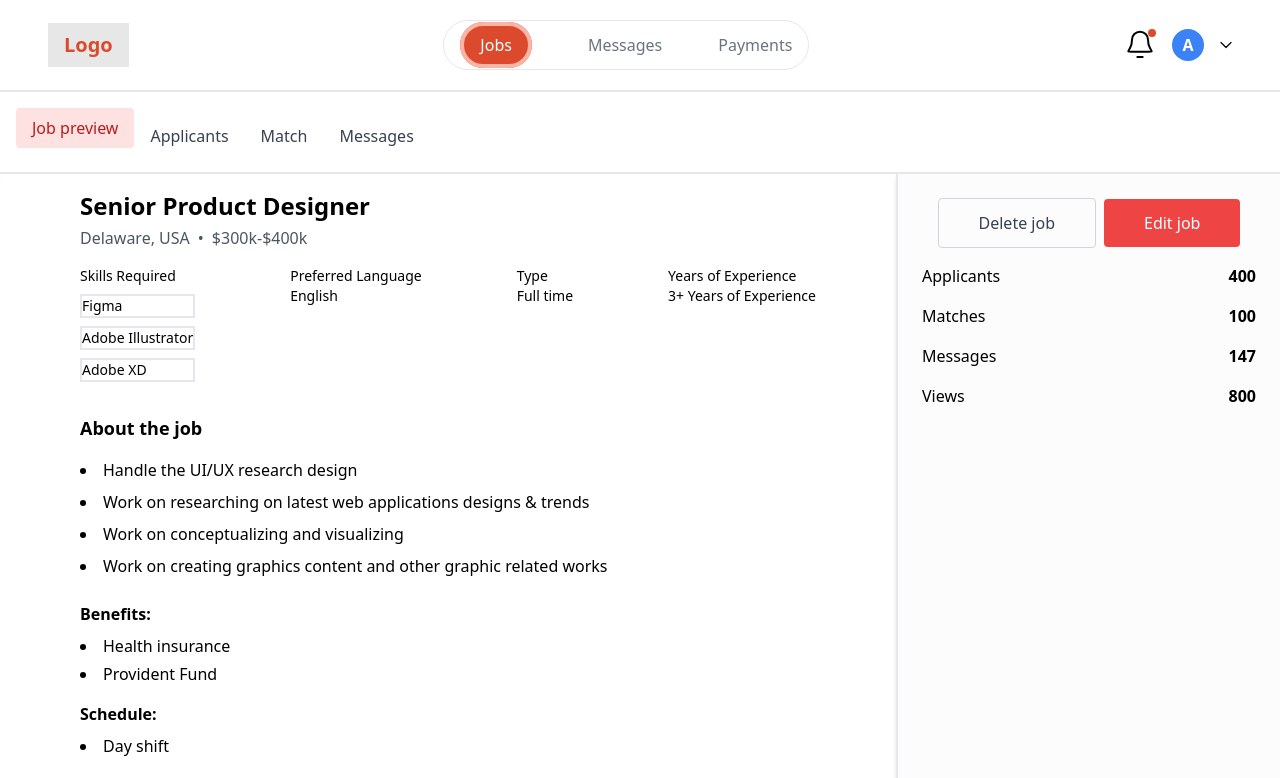
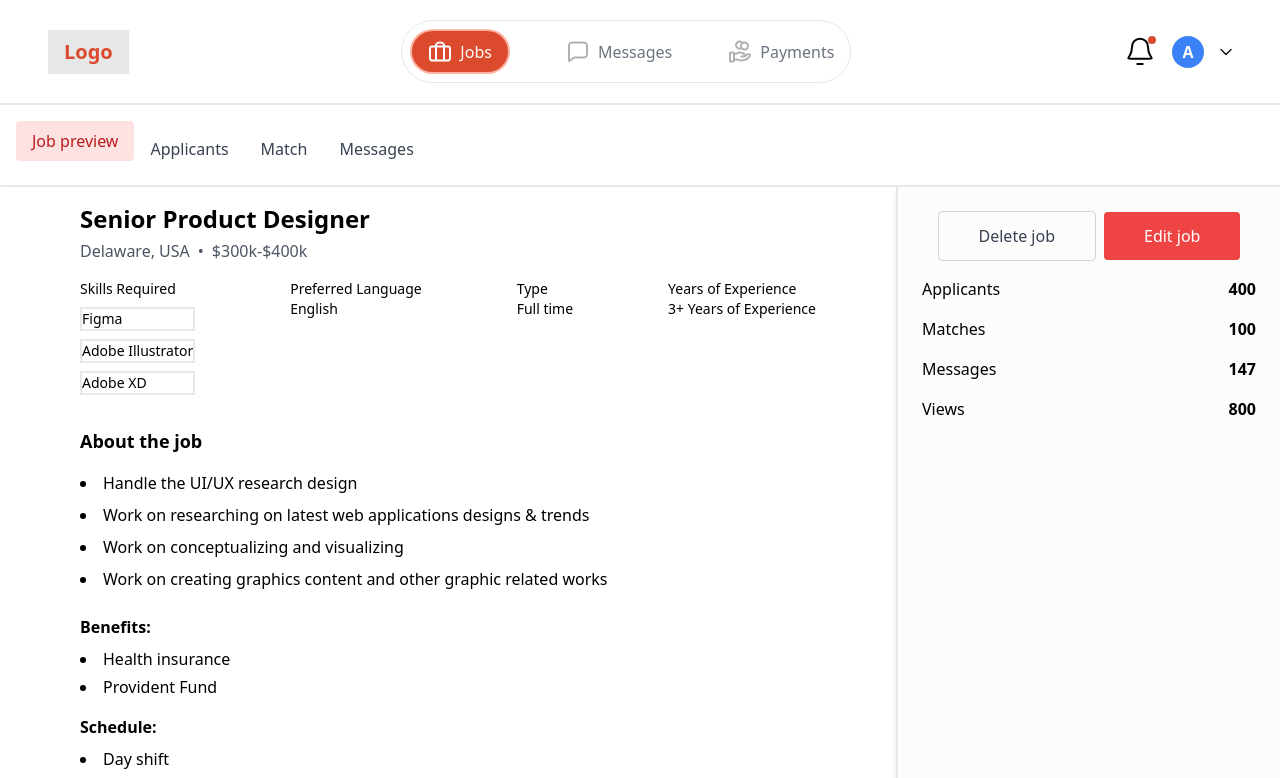
Before and after one commit to Suryansh777777/TechKareerxOratory, a React (Vite) app: page / in a window 1280 px wide. Shown: the top 778 px of the page. Built offline with nearby package versions, Linux system fonts and the light colour scheme.

Commit message:
chore: Add icons for job actions in JobStats component

```diff
--- a/src/components/job/JobStats.jsx
+++ b/src/components/job/JobStats.jsx
@@ -1,5 +1,124 @@
 import React from "react";
 import Button from "../common/Button";
+
+const deleteJobIcon = () => (
+  <svg
+    xmlns="http://www.w3.org/2000/svg"
+    width="17"
+    height="16"
+    fill="none"
+    viewBox="0 0 17 16"
+  >
+    <path
+      stroke="#DC4A2D"
+      stroke-linecap="round"
+      stroke-linejoin="round"
+      d="M6 .5h5M1 3h15m-1.667 0-.584 8.766c-.088 1.315-.132 1.973-.416 2.472a2.5 2.5 0 0 1-1.082 1.012c-.516.25-1.175.25-2.493.25H7.242c-1.318 0-1.977 0-2.493-.25a2.5 2.5 0 0 1-1.082-1.012c-.284-.5-.328-1.157-.416-2.472L2.667 3m4.166 3.75v4.167m3.334-4.167v4.167"
+    />
+  </svg>
+);
+
+const editJobIcon = () => (
+  <svg
+    xmlns="http://www.w3.org/2000/svg"
+    width="16"
+    height="16"
+    fill="none"
+    viewBox="0 0 16 16"
+  >
+    <g clip-path="url(#a)">
+      <path
+        stroke="#fff"
+        stroke-linecap="round"
+        stroke-linejoin="round"
+        stroke-width="1.6"
+        d="M12 6.667 9.333 4M1.667 14.333l2.256-.25c.276-.031.413-.046.542-.088.114-.037.223-.09.324-.155.113-.075.21-.173.407-.37L14 4.668A1.886 1.886 0 1 0 11.333 2L2.53 10.804c-.196.196-.294.294-.369.407-.066.1-.118.21-.155.324-.042.129-.057.266-.088.542l-.25 2.256Z"
+      />
+    </g>
+    <defs>
+      <clipPath id="a">
+        <path fill="#fff" d="M0 0h16v16H0z" />
+      </clipPath>
+    </defs>
+  </svg>
+);
+const userIcon = () => (
+  <svg
+    xmlns="http://www.w3.org/2000/svg"
+    width="20"
+    height="20"
+    fill="none"
+    viewBox="0 0 20 20"
+  >
+    <path
+      stroke="#4F4F4F"
+      stroke-linecap="round"
+      stroke-linejoin="round"
+      stroke-width="1.6"
+      d="M18.333 17.5v-1.667a3.335 3.335 0 0 0-2.5-3.228m-2.916-9.863a3.334 3.334 0 0 1 0 6.182m1.25 8.576c0-1.553 0-2.33-.254-2.942a3.333 3.333 0 0 0-1.804-1.804c-.613-.254-1.39-.254-2.942-.254h-2.5c-1.553 0-2.33 0-2.943.254a3.334 3.334 0 0 0-1.804 1.804c-.253.612-.253 1.389-.253 2.942M11.25 5.833a3.333 3.333 0 1 1-6.667 0 3.333 3.333 0 0 1 6.667 0Z"
+    />
+  </svg>
+);
+
+const usercheckIcon = () => (
+  <svg
+    xmlns="http://www.w3.org/2000/svg"
+    width="20"
+    height="20"
+    fill="none"
+    viewBox="0 0 20 20"
+  >
+    <path
+      stroke="#4F4F4F"
+      stroke-linecap="round"
+      stroke-linejoin="round"
+      stroke-width="1.6"
+      d="M10 12.917H6.25c-1.163 0-1.744 0-2.218.143a3.333 3.333 0 0 0-2.222 2.222c-.143.473-.143 1.055-.143 2.218M13.333 15 15 16.667l3.333-3.334m-6.25-7.083a3.75 3.75 0 1 1-7.5 0 3.75 3.75 0 0 1 7.5 0Z"
+    />
+  </svg>
+);
+
+const messageIcon = () => (
+  <svg
+    xmlns="http://www.w3.org/2000/svg"
+    width="20"
+    height="20"
+    fill="none"
+    viewBox="0 0 20 20"
+  >
+    <path
+      stroke="#4F4F4F"
+      stroke-linecap="round"
+      stroke-linejoin="round"
+      stroke-width="1.6"
+      d="M2.5 6.5c0-1.4 0-2.1.272-2.635a2.5 2.5 0 0 1 1.093-1.093C4.4 2.5 5.1 2.5 6.5 2.5h7c1.4 0 2.1 0 2.635.272a2.5 2.5 0 0 1 1.092 1.093C17.5 4.4 17.5 5.1 17.5 6.5V11c0 1.4 0 2.1-.273 2.635a2.5 2.5 0 0 1-1.092 1.092C15.6 15 14.9 15 13.5 15H8.07c-.52 0-.78 0-1.029.051a2.5 2.5 0 0 0-.635.223c-.226.115-.429.278-.835.603l-1.988 1.59c-.347.277-.52.416-.666.416a.417.417 0 0 1-.326-.157c-.091-.114-.091-.336-.091-.78V6.5Z"
+    />
+  </svg>
+);
+const eyeIcon = () => (
+  <svg
+    xmlns="http://www.w3.org/2000/svg"
+    width="20"
+    height="20"
+    fill="none"
+    viewBox="0 0 20 20"
+  >
+    <path
+      stroke="#4F4F4F"
+      stroke-linecap="round"
+      stroke-linejoin="round"
+      stroke-width="1.6"
+      d="M2.017 10.594c-.114-.18-.17-.27-.202-.408a.978.978 0 0 1 0-.372c.032-.139.088-.229.202-.408.938-1.485 3.73-5.24 7.983-5.24 4.255 0 7.046 3.755 7.984 5.24.113.18.17.27.202.408a.976.976 0 0 1 0 .372c-.032.139-.089.229-.202.408-.938 1.485-3.73 5.24-7.984 5.24s-7.045-3.755-7.983-5.24Z"
+    />
+    <path
+      stroke="#4F4F4F"
+      stroke-linecap="round"
+      stroke-linejoin="round"
+      stroke-width="1.6"
+      d="M10 12.5a2.5 2.5 0 1 0 0-5 2.5 2.5 0 0 0 0 5Z"
+    />
+  </svg>
+);
 
 const JobStats = () => {
   return (
--- a/src/components/layout/Header.jsx
+++ b/src/components/layout/Header.jsx
@@ -1,30 +1,85 @@
 import React from "react";
-import Icon from "../common/Icon";
+
+const JobsIcon = () => (
+  <svg
+    xmlns="http://www.w3.org/2000/svg"
+    width="24"
+    height="25"
+    fill="none"
+    viewBox="0 0 24 25"
+  >
+    <path
+      stroke="#fff"
+      stroke-linecap="round"
+      stroke-linejoin="round"
+      stroke-width="2"
+      d="M8 21.5v-14c0-.93 0-1.395.102-1.776a3 3 0 0 1 2.121-2.122C10.605 3.5 11.07 3.5 12 3.5c.93 0 1.395 0 1.777.102a3 3 0 0 1 2.12 2.122C16 6.105 16 6.57 16 7.5v14m-10.8 0h13.6c1.12 0 1.68 0 2.108-.218a2 2 0 0 0 .874-.874C22 19.98 22 19.42 22 18.3v-7.6c0-1.12 0-1.68-.218-2.108a2 2 0 0 0-.874-.874C20.48 7.5 19.92 7.5 18.8 7.5H5.2c-1.12 0-1.68 0-2.108.218a2 2 0 0 0-.874.874C2 9.02 2 9.58 2 10.7v7.6c0 1.12 0 1.68.218 2.108a2 2 0 0 0 .874.874c.428.218.988.218 2.108.218Z"
+    />
+  </svg>
+);
+
+const MessagesIcon = () => (
+  <svg
+    xmlns="http://www.w3.org/2000/svg"
+    width="24"
+    height="25"
+    fill="none"
+    viewBox="0 0 24 25"
+  >
+    <path
+      stroke="#B0B0B0"
+      stroke-linecap="round"
+      stroke-linejoin="round"
+      stroke-width="2"
+      d="M3 8.3c0-1.68 0-2.52.327-3.162a3 3 0 0 1 1.311-1.311C5.28 3.5 6.12 3.5 7.8 3.5h8.4c1.68 0 2.52 0 3.162.327a3 3 0 0 1 1.311 1.311C21 5.78 21 6.62 21 8.3v5.4c0 1.68 0 2.52-.327 3.162a3 3 0 0 1-1.311 1.311c-.642.327-1.482.327-3.162.327H9.684c-.624 0-.936 0-1.235.061a2.997 2.997 0 0 0-.762.267c-.27.14-.514.334-1.002.724L4.3 21.46c-.416.333-.624.5-.8.5a.5.5 0 0 1-.39-.188C3 21.635 3 21.368 3 20.836V8.3Z"
+    />
+  </svg>
+);
+
+const PaymentsIcon = () => (
+  <svg
+    xmlns="http://www.w3.org/2000/svg"
+    width="24"
+    height="25"
+    fill="none"
+    viewBox="0 0 24 25"
+  >
+    <path
+      stroke="#B0B0B0"
+      stroke-linecap="round"
+      stroke-linejoin="round"
+      stroke-width="2"
+      d="M13.53 8.852a3.5 3.5 0 1 1 .941-4.704M6 20.588h2.61c.34 0 .679.04 1.009.12l2.758.67a4.26 4.26 0 0 0 1.826.043l3.05-.593a4.204 4.204 0 0 0 2.127-1.107l2.158-2.1a1.503 1.503 0 0 0 0-2.168 1.61 1.61 0 0 0-2.06-.143l-2.515 1.835a2.12 2.12 0 0 1-1.25.405h-2.427 1.545c.871 0 1.577-.687 1.577-1.534v-.307a1.54 1.54 0 0 0-1.194-1.487l-2.385-.58a5.03 5.03 0 0 0-1.186-.142c-.965 0-2.711.799-2.711.799L6 15.525M20 7a3.5 3.5 0 1 1-7 0 3.5 3.5 0 0 1 7 0ZM2 15.1v5.8c0 .56 0 .84.109 1.054a1 1 0 0 0 .437.437c.214.109.494.109 1.054.109h.8c.56 0 .84 0 1.054-.109a1 1 0 0 0 .437-.437C6 21.74 6 21.46 6 20.9v-5.8c0-.56 0-.84-.109-1.054a1 1 0 0 0-.437-.437C5.24 13.5 4.96 13.5 4.4 13.5h-.8c-.56 0-.84 0-1.054.109a1 1 0 0 0-.437.437C2 14.26 2 14.54 2 15.1Z"
+    />
+  </svg>
+);
 
 const Header = () => {
   return (
-    <header className="bg-white ">
-      <div className=" mx-auto px-12 py-5 flex items-center border-b-2 justify-between">
+    <header className="bg-white">
+      <div className="mx-auto px-12 py-5 flex items-center border-b-2 justify-between">
         <div className="text-xl text-[#DC4A2D] bg-[#E7E7E7] px-4 py-2 font-bold">
           Logo
         </div>
         <nav className="hidden md:block">
-          <ul className="flex space-x-14 border rounded-full px-4 py-3  ">
-            <li>
-              <a
-                href="#"
-                className="text-white font-medium border-4 px-4 py-2 rounded-full bg-[#DC4A2D] border-[#FCB4A5]"
-              >
-                Jobs
-              </a>
+          <ul className="flex space-x-14 border rounded-full px-2 py-2">
+            <li className="flex items-center">
+              <div className="flex items-center text-white font-medium border-2 px-4 py-2 rounded-full bg-[#DC4A2D] border-[#FCB4A5]">
+                <JobsIcon />
+                <a href="#" className=" ml-2">
+                  Jobs
+                </a>
+              </div>
             </li>
-            <li>
-              <a href="#" className="text-gray-500">
+            <li className="flex items-center">
+              <MessagesIcon />
+              <a href="#" className="text-gray-500 ml-2">
                 Messages
               </a>
             </li>
-            <li>
-              <a href="#" className="text-gray-500">
+            <li className="flex items-center">
+              <PaymentsIcon />
+              <a href="#" className="text-gray-500 ml-2 pr-2">
                 Payments
               </a>
             </li>
@@ -42,14 +97,13 @@ const Header = () => {
               >
                 <path
                   stroke="#000"
-                  stroke-linecap="round"
-                  stroke-linejoin="round"
-                  stroke-width="2"
-                  d="M18.667 28h-5.334M24 10.667a8 8 0 1 0-16 0c0 4.12-1.04 6.941-2.2 8.807-.98 1.574-1.47 2.36-1.452 2.58.02.244.072.336.268.482.177.13.974.13 2.57.13h17.629c1.595 0 2.392 0 2.57-.13.195-.146.247-.239.267-.482.017-.22-.472-1.006-1.451-2.58C25.039 17.608 24 14.787 24 10.667Z"
+                  strokeLinecap="round"
+                  strokeLinejoin="round"
+                  strokeWidth="2"
+                  d="M18.667 28h-5.334M24 10.667a8 8 0 10-16 0c0 4.12-1.04 6.941-2.2 8.807-.98 1.574-1.47 2.36-1.452 2.58.02.244.072.336.268.482.177.13.974.13 2.57.13h17.629c1.595 0 2.392 0 2.57-.13.195-.146.247-.239.267-.482.017-.22-.472-1.006-1.451-2.58C25.039 17.608 24 14.787 24 10.667z"
                 />
               </svg>
             </div>
-
             <span className="absolute top-0 right-0 block h-2 w-2 rounded-full bg-[#DC4A2D] ring-0 ring-white" />
           </div>
           <div className="w-8 h-8 bg-blue-500 rounded-full flex items-center justify-center text-white font-semibold">
@@ -65,9 +119,9 @@ const Header = () => {
             >
               <path
                 stroke="#000"
-                stroke-linecap="round"
-                stroke-linejoin="round"
-                stroke-width="1.2"
+                strokeLinecap="round"
+                strokeLinejoin="round"
+                strokeWidth="1.2"
                 d="m1 1.5 5 5 5-5"
               />
             </svg>
```
